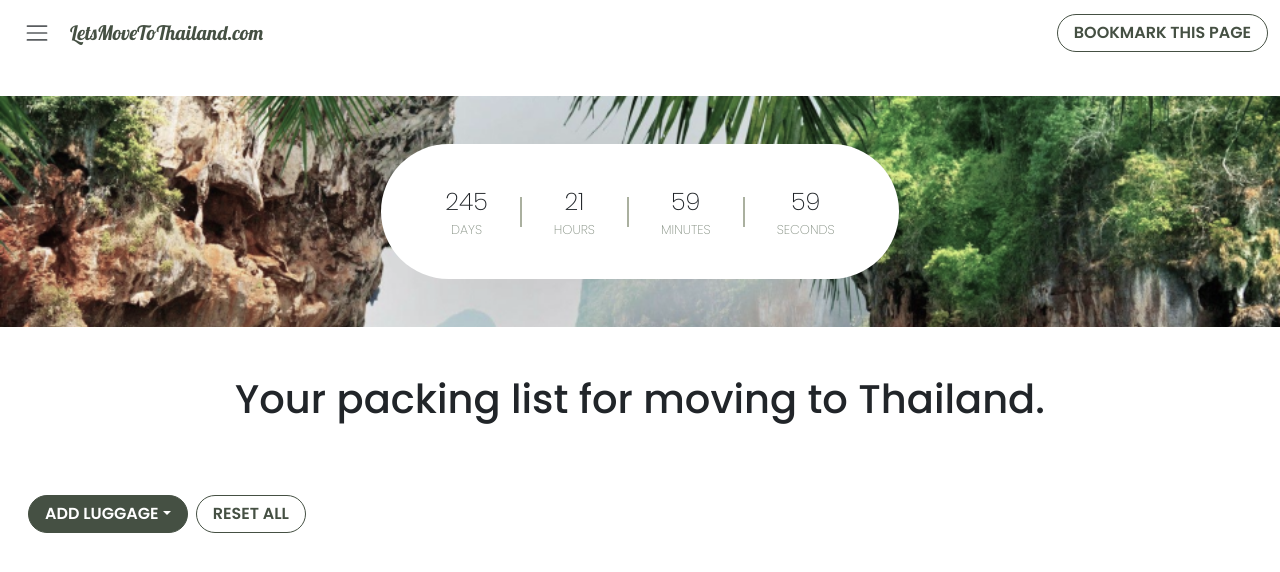
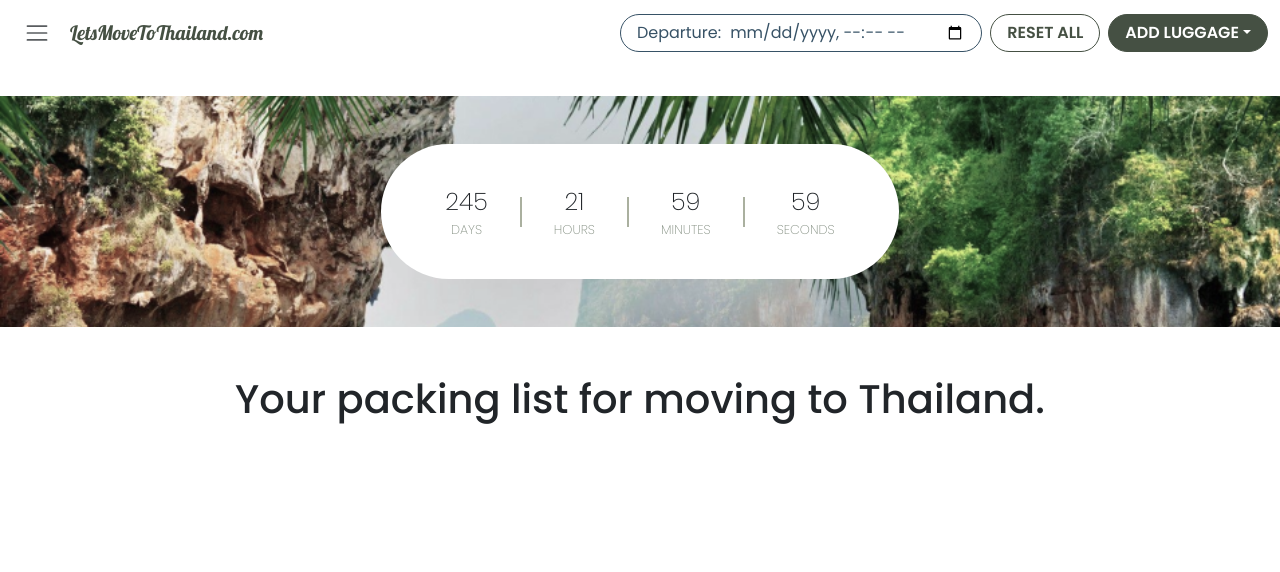
Before and after one commit to DWNWND/packing-list, a website with bundled scripts: page index.html in a window 1280 px wide. Built offline with nearby package versions, Linux system fonts and the light colour scheme.

Commit message:
moved and added the add luggage, reset and datetime input to the nav

```diff
--- a/index.html
+++ b/index.html
@@ -37,7 +37,24 @@
             <span class="navbar-toggler-icon"></span>
           </button>
           <a class="navbar-brand me-auto" href="#">LetsMoveToThailand.com</a>
-          <button type="button" class="btn btn-outline-primary me-auto me-sm-0 ms-sm-auto text-uppercase fw-semibold">bookmark this page</button>
+          <!-- <button type="button" class="btn btn-outline-primary me-auto me-sm-0 ms-sm-auto text-uppercase fw-semibold">bookmark this page</button> -->
+          <div class="d-flex gap-2 me-auto me-md-0 ms-md-auto flex-column flex-md-row">
+            <div class="btn bg-white btn-outline-secondary add-date d-flex justify-content-center align-items-center flex-row gap-2">
+              <label for="departuretime">Departure:</label>
+              <input type="datetime-local" id="departuretime" name="departuretime" />
+            </div>
+            <button type="button" class="btn bg-white btn-outline-primary text-uppercase fw-semibold">reset all</button>
+            <div class="dropdown">
+              <button id="addLuggageButton" class="btn btn-primary dropdown-toggle text-uppercase fw-semibold" type="button" data-bs-toggle="dropdown" aria-expanded="false">add luggage</button>
+              <ul class="dropdown-menu">
+                <li><a class="dropdown-item" href="#">Main luggage</a></li>
+                <li><a class="dropdown-item" href="#">Cabin luggage</a></li>
+                <li><a class="dropdown-item" href="#">Purse</a></li>
+                <li><a class="dropdown-item" href="#">Personal item</a></li>
+                <li><a class="dropdown-item" href="#">Pet carrier</a></li>
+              </ul>
+            </div>
+          </div>
         </div>
       </nav>
     </header>
@@ -70,21 +87,7 @@
       <section id="packinglists">
         <div class="container-fluid single-card">
           <h1 class="text-center">Your packing list for moving to Thailand.</h1>
-          <div class="lists-container" id="lists">
-          </div>
-          <div class="d-flex gap-2">
-            <div class="dropdown">
-              <button id="addLuggageButton" class="btn btn-primary dropdown-toggle text-uppercase fw-semibold" type="button" data-bs-toggle="dropdown" aria-expanded="false">add luggage</button>
-              <ul class="dropdown-menu">
-                <li><a class="dropdown-item" href="#">Main luggage</a></li>
-                <li><a class="dropdown-item" href="#">Cabin luggage</a></li>
-                <li><a class="dropdown-item" href="#">Purse</a></li>
-                <li><a class="dropdown-item" href="#">Personal item</a></li>
-                <li><a class="dropdown-item" href="#">Pet carrier</a></li>
-              </ul>
-            </div>
-            <button type="button" class="btn btn-outline-primary text-uppercase fw-semibold">reset all</button>
-          </div>
+          <div class="lists-container" id="lists"></div>
         </div>
       </section>
     </main>
```
